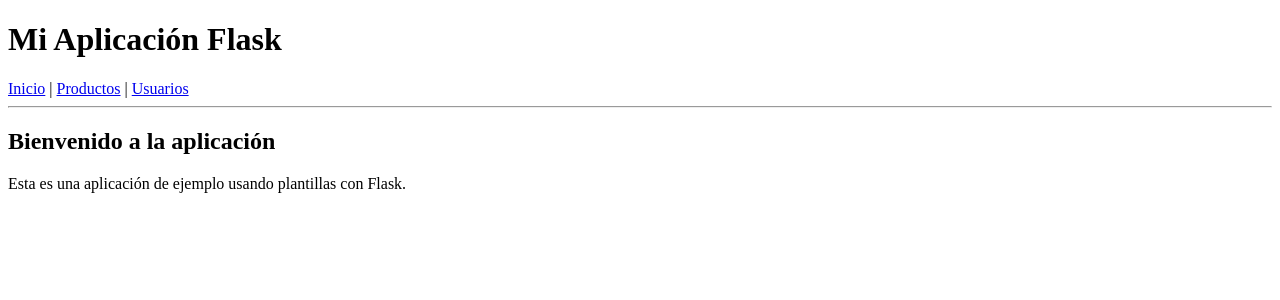
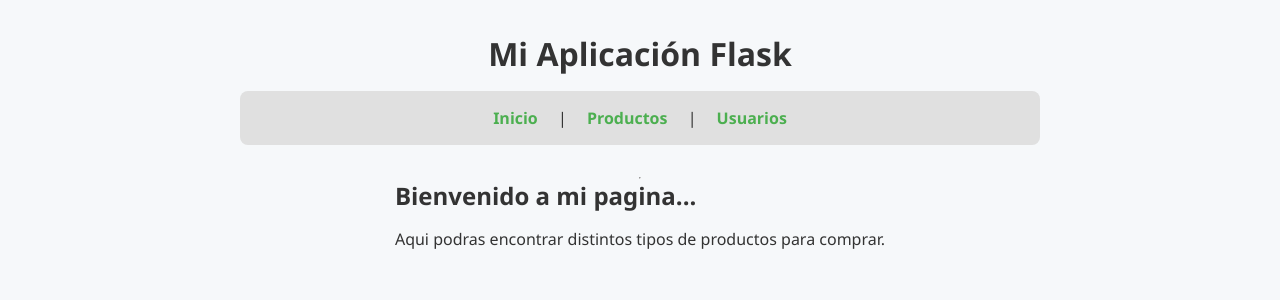
Before and after one commit to Yaelito77/COMP-2052-micro-servicios, a Flask app: page / in a window 1280 px wide. Shown: the top 300 px of the page. Run offline with Flask 3, Linux system fonts and the light colour scheme.

Commit message:
ultimos cambios

```diff
--- a/Modulo-02/leccion-01/static/css/style.css
+++ b/Modulo-02/leccion-01/static/css/style.css
@@ -0,0 +1,75 @@
+/* Reset básico */
+* {
+    margin: 0;
+    padding: 0;
+    box-sizing: border-box;
+}
+
+/* Fondo general */
+body {
+    font-family: 'Segoe UI', sans-serif;
+    background-color: #f6f8fa;
+    color: #333;
+    display: flex;
+    flex-direction: column;
+    align-items: center;
+    padding: 2rem;
+}
+
+/* Encabezado */
+h1 {
+    color: #333;
+    font-size: 2rem;
+    margin-bottom: 1rem;
+    text-align: center;
+    font-weight: bold;
+}
+
+
+/* Navegación */
+nav {
+    background-color: #e0e0e0;
+    padding: 1rem;
+    border-radius: 8px;
+    margin-bottom: 2rem;
+    width: 100%;
+    max-width: 800px;
+    text-align: center;
+}
+
+nav a {
+    margin: 0 1rem;
+    text-decoration: none;
+    color: #4CAF50;
+    font-weight: bold;
+}
+
+nav a:hover {
+    text-decoration: underline;
+}
+
+/* Contenedor principal */
+.container {
+    background-color: white;
+    padding: 2rem;
+    border-radius: 10px;
+    width: 100%;
+    max-width: 800px;
+    box-shadow: 0 0 10px rgba(0, 0, 0, 0.1);
+}
+
+/* Listas */
+ul {
+    list-style-type: none;
+    padding-left: 0;
+}
+
+li {
+    padding: 0.5rem 0;
+    border-bottom: 1px solid #ddd;
+}
+
+/* Títulos secundarios */
+h2 {
+    margin-bottom: 1rem;
+}
--- a/Modulo-02/leccion-01/templates/base.html
+++ b/Modulo-02/leccion-01/templates/base.html
@@ -3,8 +3,10 @@
 <head>
     <meta charset="UTF-8">
     <title>{% block titulo %}Mi App{% endblock %}</title>
+    <link rel="stylesheet" href="{{ url_for('static', filename='css/style.css') }}">
 </head>
 <body>
+
     <h1>Mi Aplicación Flask</h1>
     <nav>
         <a href="/">Inicio</a> |
@@ -15,5 +17,6 @@
     <div>
         {% block contenido %}{% endblock %}
     </div>
+
 </body>
 </html>
--- a/Modulo-02/leccion-01/templates/inicio.html
+++ b/Modulo-02/leccion-01/templates/inicio.html
@@ -1,8 +1,8 @@
 {% extends "base.html" %}
 
-{% block titulo %}Inicio{% endblock %}
+{% block titulo %}Pagina de Inicio{% endblock %}
 
 {% block contenido %}
-    <h2>Bienvenido a la aplicación</h2>
-    <p>Esta es una aplicación de ejemplo usando plantillas con Flask.</p>
+    <h2>Bienvenido a mi pagina...</h2>
+    <p>Aqui podras encontrar distintos tipos de productos para comprar.</p>
 {% endblock %}
```
Also changed, not shown: 1 other file.
